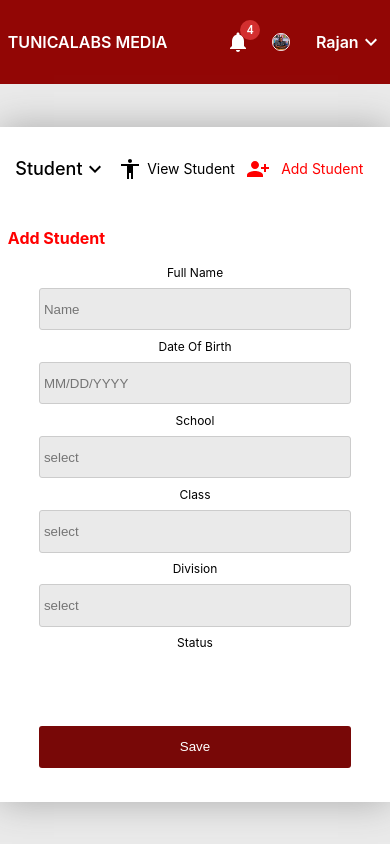
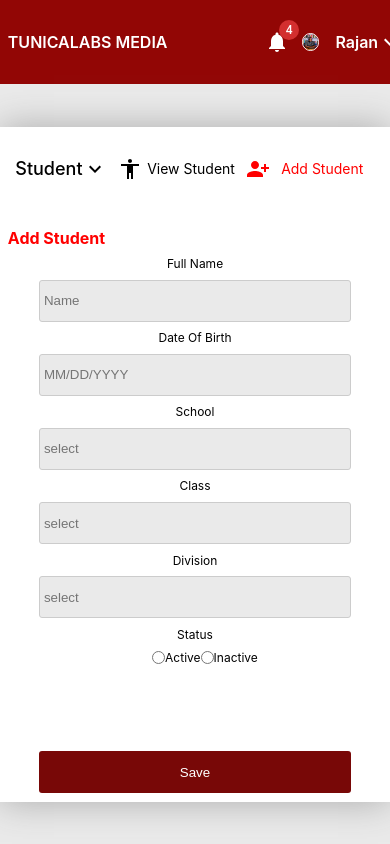
Before and after one commit to rajeshmn47/tunica-labs, a React (Create React App) app: page /addstudent in a window 390 px wide. Built offline with nearby package versions, Linux system fonts and the light colour scheme.

Commit message:
added download csv

```diff
--- a/src/App.css
+++ b/src/App.css
@@ -490,18 +490,20 @@ table a{
   }
   .radiobtns{
     margin: 0vw;
-    display: none;
+    width: 22vw;
+    font-size: 12px;
+    margin-top: 1vh;
   }
   .addinputbtn{
     width: 80vw;
     margin-left: 0vw;
     position: fixed;
-    top: 85%;
+    top: 88%;
     left: 10%;
   }
   .navbar_right{
-    width: 25vw;
-    margin-right: 15vw;
+    width: 20vw;
+    margin-right: 10vw;
   }
   .imagesmall{
     width: 4vw;
@@ -513,4 +515,8 @@ table a{
     width: 2vw;
     margin-left: 1vw;
   }
+  .addinputs{
+   margin: 0;
+    margin-top: 1vh;
+  }
 }
```
